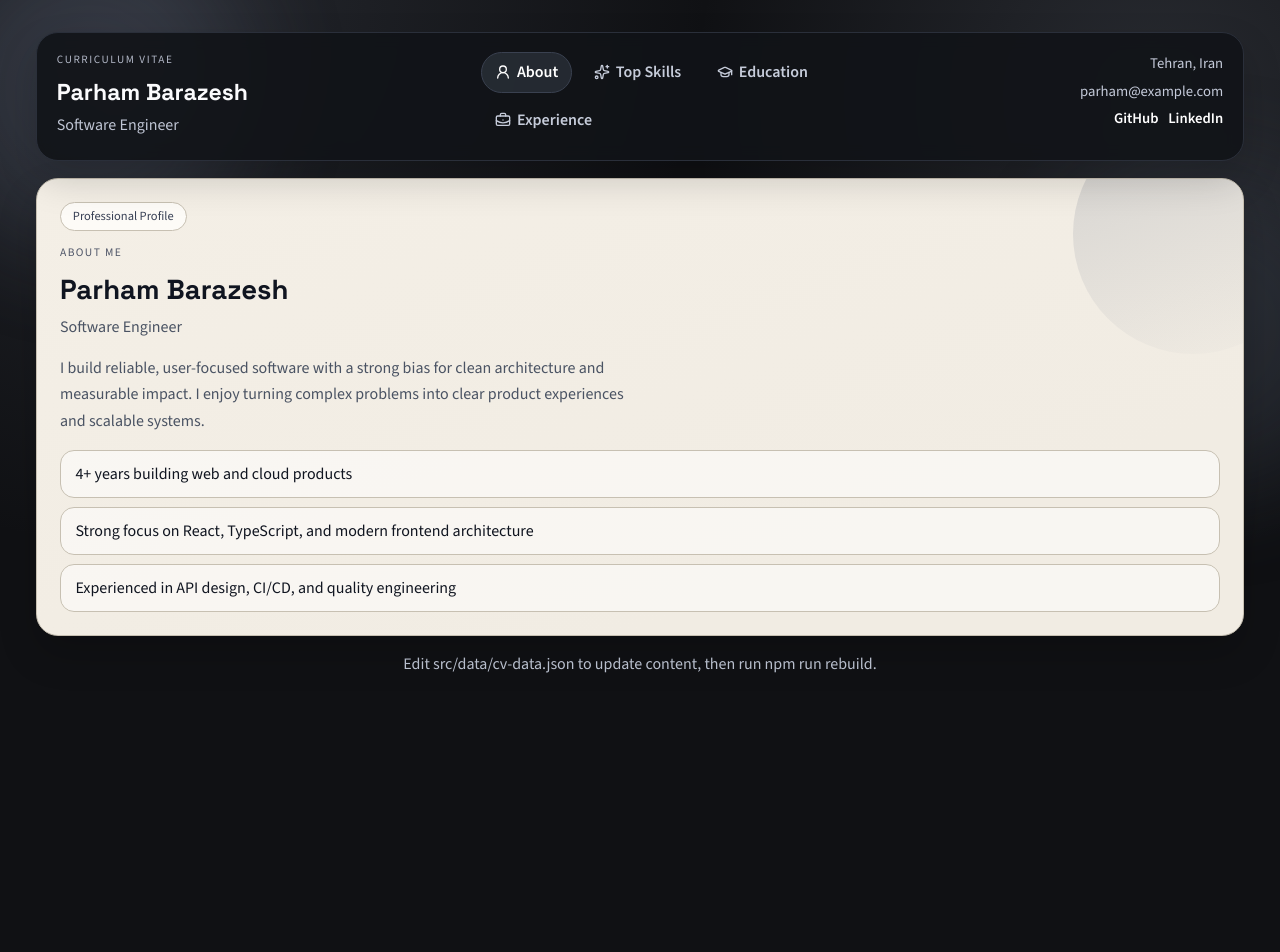
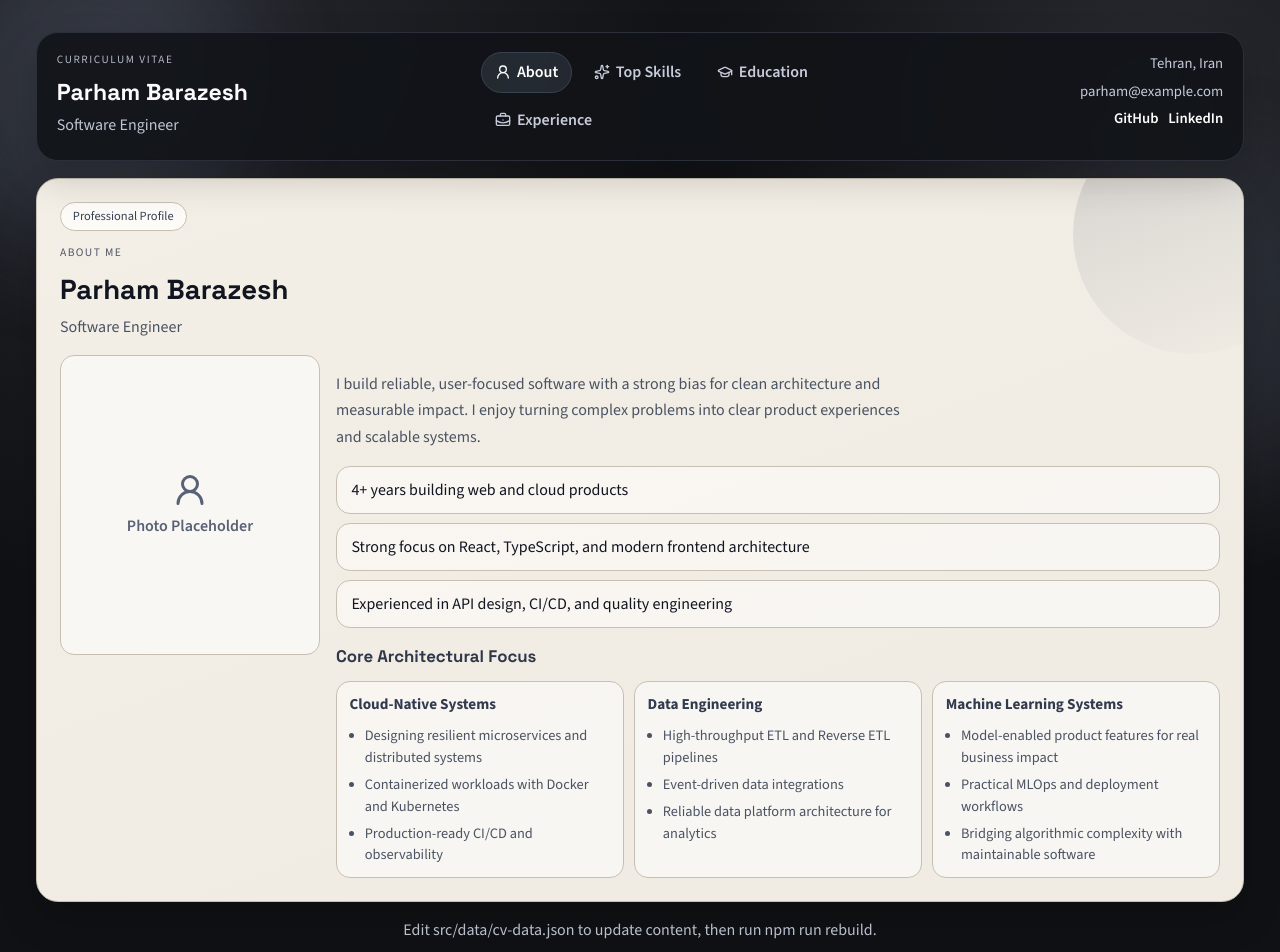
Before and after one commit to parhambrz/cv, a React (Vite) app: page / in a window 1280 px wide. Shown: the top 952 px of the page. Before the commit the page ends 800 px from the top, so only its background shows below. Built offline with nearby package versions, Linux system fonts and the light colour scheme.

Commit message:
Enhance profile and skills sections; add core architectural focus and improve layout for better presentation

```diff
--- a/src/App.css
+++ b/src/App.css
@@ -211,6 +211,82 @@ a {
   max-width: 72ch;
 }
 
+.about-layout {
+  margin-top: 0.6rem;
+  display: grid;
+  grid-template-columns: 260px 1fr;
+  gap: 1rem;
+  align-items: start;
+}
+
+.about-photo-wrap {
+  border: 1px solid var(--line);
+  background: rgba(255, 255, 255, 0.56);
+  border-radius: var(--radius-md);
+  min-height: 300px;
+  display: grid;
+  place-items: center;
+  overflow: hidden;
+}
+
+.about-photo {
+  width: 100%;
+  height: 100%;
+  min-height: 300px;
+  object-fit: cover;
+}
+
+.about-photo-placeholder {
+  display: grid;
+  gap: 0.35rem;
+  justify-items: center;
+  color: #596176;
+  font-weight: 600;
+}
+
+.about-content {
+  min-width: 0;
+}
+
+.core-focus {
+  margin-top: 1rem;
+}
+
+.core-focus h3 {
+  font-family: 'Space Grotesk', 'Trebuchet MS', sans-serif;
+  font-size: 1.05rem;
+  color: #2f384b;
+  margin-bottom: 0.72rem;
+}
+
+.core-focus-grid {
+  display: grid;
+  grid-template-columns: repeat(3, minmax(0, 1fr));
+  gap: 0.65rem;
+}
+
+.core-focus-card {
+  border: 1px solid var(--line);
+  background: rgba(255, 255, 255, 0.55);
+  border-radius: var(--radius-md);
+  padding: 0.7rem 0.78rem;
+}
+
+.core-focus-card h4 {
+  margin: 0;
+  font-size: 0.95rem;
+  color: #313a4e;
+}
+
+.core-focus-card ul {
+  margin: 0.56rem 0 0;
+  padding-left: 0.95rem;
+  display: grid;
+  gap: 0.36rem;
+  color: var(--ink-muted);
+  font-size: 0.9rem;
+}
+
 .section-header {
   margin-bottom: 1rem;
 }
@@ -255,7 +331,33 @@ a {
 .skills-grid {
   display: grid;
   gap: 0.72rem;
-  grid-template-columns: repeat(2, minmax(0, 1fr));
+  grid-template-columns: 1fr;
+}
+
+.skill-domain-card {
+  border: 1px solid var(--line);
+  border-radius: var(--radius-md);
+  background: rgba(255, 255, 255, 0.62);
+  padding: 0.9rem 0.95rem;
+}
+
+.skill-domain-head {
+  display: flex;
+  align-items: center;
+  gap: 0.64rem;
+  margin-bottom: 0.65rem;
+}
+
+.skill-domain-head h3 {
+  font-size: 1.08rem;
+}
+
+.skill-item-list {
+  margin: 0;
+  padding-left: 1rem;
+  color: var(--ink-muted);
+  display: grid;
+  gap: 0.35rem;
 }
 
 .skill-pill {
@@ -455,6 +557,22 @@ a {
   .header-contact {
     align-items: flex-start;
   }
+
+  .about-layout {
+    grid-template-columns: 1fr;
+  }
+
+  .about-photo-wrap {
+    min-height: 220px;
+  }
+
+  .about-photo {
+    min-height: 220px;
+  }
+
+  .core-focus-grid {
+    grid-template-columns: 1fr;
+  }
 }
 
 @media (max-width: 700px) {
--- a/src/components/SkillGrid.jsx
+++ b/src/components/SkillGrid.jsx
@@ -4,25 +4,30 @@ import { motion } from 'framer-motion'
 export default function SkillGrid({ skills }) {
   return (
     <div className="skills-grid">
-      {skills.map((skill, idx) => {
-        const Icon = Icons[skill.icon] ?? Icons.Sparkles
+      {skills.map((group, idx) => {
+        const Icon = Icons[group.icon] ?? Icons.Layers
 
         return (
           <motion.article
-            className="skill-pill"
-            key={skill.name}
+            className="skill-domain-card"
+            key={group.domain}
             initial={{ opacity: 0, y: 12 }}
             whileInView={{ opacity: 1, y: 0 }}
             viewport={{ once: true, amount: 0.35 }}
             transition={{ duration: 0.35, ease: 'easeOut', delay: idx * 0.04 }}
           >
-            <div className="skill-icon-wrap">
-              <Icon size={17} />
+            <div className="skill-domain-head">
+              <div className="skill-icon-wrap">
+                <Icon size={17} />
+              </div>
+              <h3>{group.domain}</h3>
             </div>
-            <div>
-              <h3>{skill.name}</h3>
-              <p>{skill.level}</p>
-            </div>
+
+            <ul className="skill-item-list">
+              {group.items.map((item) => (
+                <li key={item}>{item}</li>
+              ))}
+            </ul>
           </motion.article>
         )
       })}
--- a/src/data/cv-data.json
+++ b/src/data/cv-data.json
@@ -5,22 +5,80 @@
     "location": "Tehran, Iran",
     "email": "parham@example.com",
     "website": "https://github.com/your-username",
+    "photo": "",
     "about": "I build reliable, user-focused software with a strong bias for clean architecture and measurable impact. I enjoy turning complex problems into clear product experiences and scalable systems.",
     "highlights": [
       "4+ years building web and cloud products",
       "Strong focus on React, TypeScript, and modern frontend architecture",
       "Experienced in API design, CI/CD, and quality engineering"
+    ],
+    "coreArchitecturalFocus": [
+      {
+        "title": "Cloud-Native Systems",
+        "items": [
+          "Designing resilient microservices and distributed systems",
+          "Containerized workloads with Docker and Kubernetes",
+          "Production-ready CI/CD and observability"
+        ]
+      },
+      {
+        "title": "Data Engineering",
+        "items": [
+          "High-throughput ETL and Reverse ETL pipelines",
+          "Event-driven data integrations",
+          "Reliable data platform architecture for analytics"
+        ]
+      },
+      {
+        "title": "Machine Learning Systems",
+        "items": [
+          "Model-enabled product features for real business impact",
+          "Practical MLOps and deployment workflows",
+          "Bridging algorithmic complexity with maintainable software"
+        ]
+      }
     ]
   },
   "skills": [
-    { "name": "React", "level": "Expert", "icon": "Code2" },
-    { "name": "TypeScript", "level": "Advanced", "icon": "Braces" },
-    { "name": "JavaScript", "level": "Expert", "icon": "FileCode2" },
-    { "name": "Node.js", "level": "Advanced", "icon": "Server" },
-    { "name": "REST APIs", "level": "Advanced", "icon": "Network" },
-    { "name": "CI/CD", "level": "Advanced", "icon": "Workflow" },
-    { "name": "Testing", "level": "Advanced", "icon": "BadgeCheck" },
-    { "name": "Git", "level": "Expert", "icon": "GitBranch" }
+    {
+      "domain": "Software Development",
+      "icon": "Code2",
+      "items": [
+        "Python, C#, JavaScript/TypeScript",
+        "Web APIs and microservice architecture",
+        "Cloud application development",
+        "Containerization with Docker and Kubernetes"
+      ]
+    },
+    {
+      "domain": "Data Engineering",
+      "icon": "Database",
+      "items": [
+        "Data platforms and warehousing",
+        "ETL / ELT orchestration",
+        "Streaming and messaging patterns",
+        "SQL and NoSQL data modeling"
+      ]
+    },
+    {
+      "domain": "Data Science",
+      "icon": "Brain",
+      "items": [
+        "Supervised and unsupervised learning",
+        "Python scientific stack",
+        "Deep learning workflows",
+        "Data visualization and analysis"
+      ]
+    },
+    {
+      "domain": "Numerical Simulation",
+      "icon": "Sigma",
+      "items": [
+        "Mathematical modeling",
+        "Differential equation driven simulation",
+        "Scientific computing with Python and MATLAB"
+      ]
+    }
   ],
   "education": [
     {
--- a/src/pages/AboutPage.jsx
+++ b/src/pages/AboutPage.jsx
@@ -1,3 +1,4 @@
+import { UserRound } from 'lucide-react'
 import SectionIntro from '../components/SectionIntro'
 
 export default function AboutPage({ profile }) {
@@ -5,12 +6,45 @@ export default function AboutPage({ profile }) {
     <section className="panel hero-panel">
       <span className="hero-badge">Professional Profile</span>
       <SectionIntro eyebrow="About Me" title={profile.name} subtitle={profile.title} />
+
+      <div className="about-layout">
+        <div className="about-photo-wrap" aria-label="Profile photo placeholder">
+          {profile.photo ? (
+            <img className="about-photo" src={profile.photo} alt={`${profile.name} profile`} />
+          ) : (
+            <div className="about-photo-placeholder" aria-hidden="true">
+              <UserRound size={36} />
+              <span>Photo Placeholder</span>
+            </div>
+          )}
+        </div>
+
+        <div className="about-content">
           <p className="long-text hero-about">{profile.about}</p>
+
           <ul className="highlight-list standalone">
             {profile.highlights.map((highlight) => (
               <li key={highlight}>{highlight}</li>
             ))}
           </ul>
+
+          <section className="core-focus">
+            <h3>Core Architectural Focus</h3>
+            <div className="core-focus-grid">
+              {profile.coreArchitecturalFocus.map((focus) => (
+                <article className="core-focus-card" key={focus.title}>
+                  <h4>{focus.title}</h4>
+                  <ul>
+                    {focus.items.map((item) => (
+                      <li key={item}>{item}</li>
+                    ))}
+                  </ul>
+                </article>
+              ))}
+            </div>
+          </section>
+        </div>
+      </div>
     </section>
   )
 }
--- a/src/pages/SkillsPage.jsx
+++ b/src/pages/SkillsPage.jsx
@@ -6,8 +6,8 @@ export default function SkillsPage({ skills }) {
     <section className="panel">
       <SectionIntro
         eyebrow="Top Skills"
-        title="Technical strengths"
-        subtitle="Change any skill in cv-data.json and rebuild; no component edits required."
+        title="Technical Strengths"
+        subtitle="Organized by major domains so you can add technologies under each section."
       />
       <SkillGrid skills={skills} />
     </section>
```
Also changed, not shown: scripts/validate-data.mjs (+21 -1 lines). Lines whose indentation alone changed are shown as unchanged.
